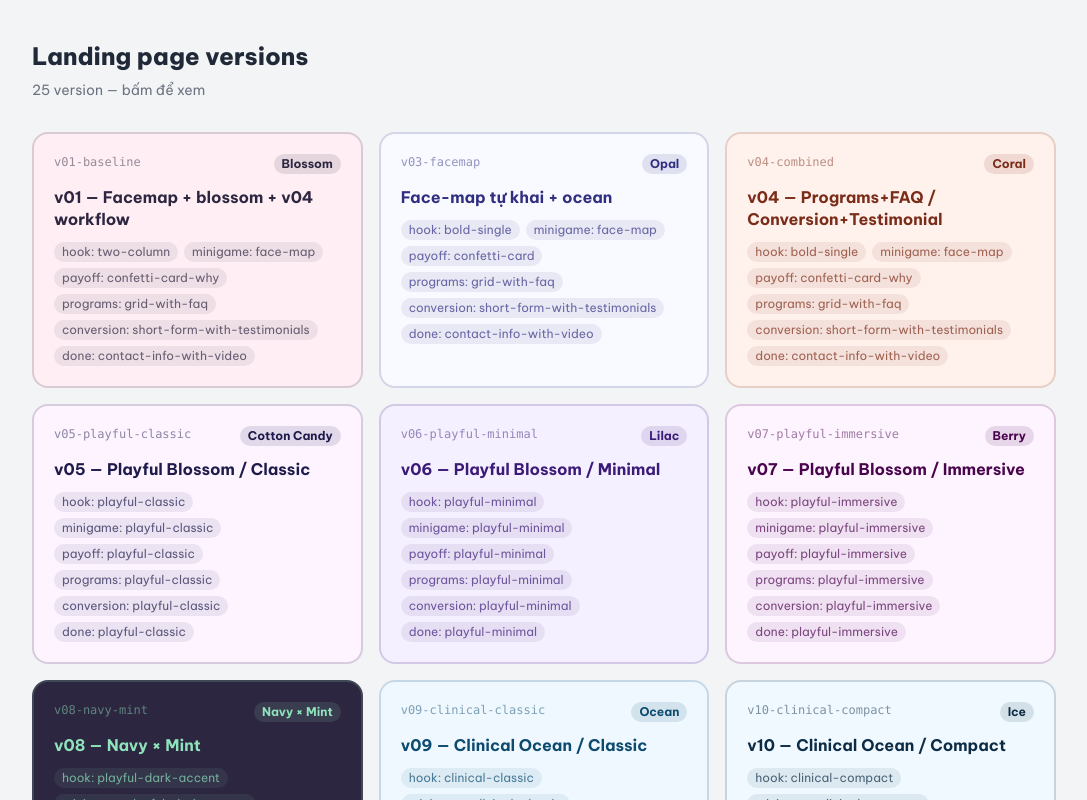
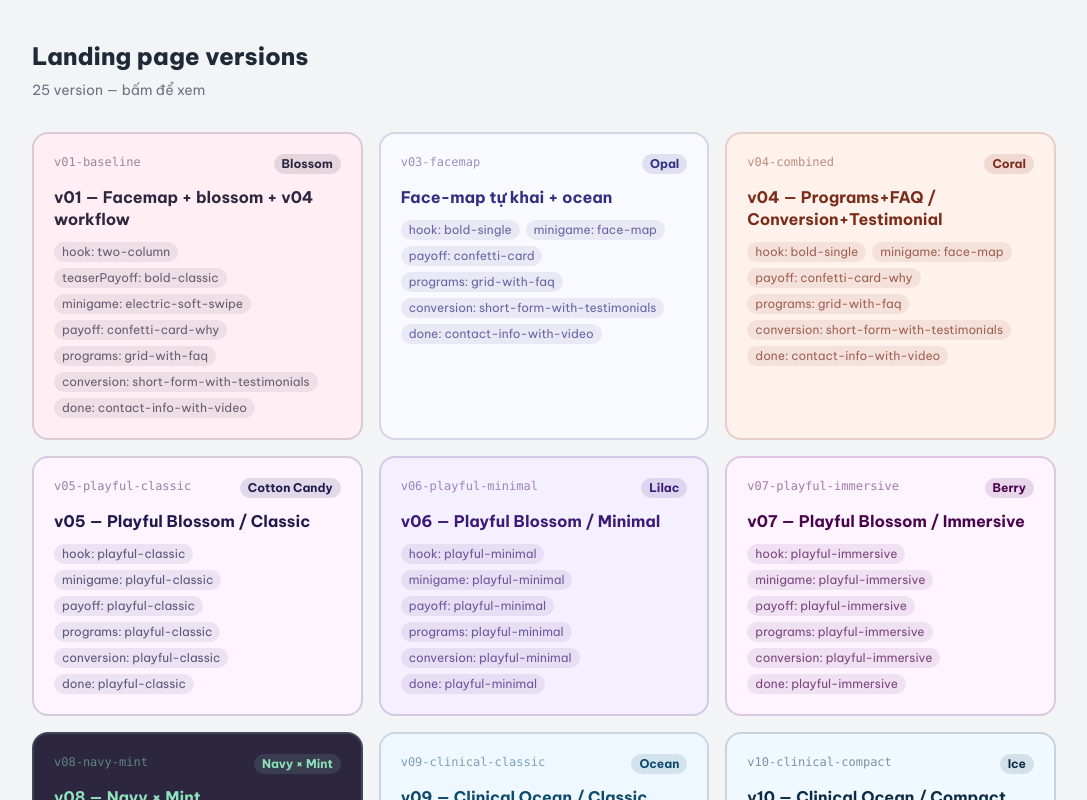
Before and after one commit to phuongnam204/landing-page, a Next.js app: page /versions in a window 1280 px wide. Shown: the top 800 px of the page, without its empty margins (96-1183 px from the left). Built offline with nearby package versions, Linux system fonts and the light colour scheme.

Commit message:
feat(v01,v02): add teaserPayoff and switch to electric-soft-swipe minigame

```diff
--- a/src/landing/recipes/v01-baseline.ts
+++ b/src/landing/recipes/v01-baseline.ts
@@ -5,11 +5,12 @@ export const v01Baseline: Recipe = {
   label: 'v01 — Facemap + blossom + v04 workflow',
   theme: 'blossom',
   slots: {
-    hook:       'two-column',
-    minigame:   'face-map',
-    payoff:     'confetti-card-why',
-    programs:   'grid-with-faq',
-    conversion: 'short-form-with-testimonials',
-    done:       'contact-info-with-video',
+    hook:         'two-column',
+    teaserPayoff: 'bold-classic',
+    minigame:     'electric-soft-swipe',
+    payoff:       'confetti-card-why',
+    programs:     'grid-with-faq',
+    conversion:   'short-form-with-testimonials',
+    done:         'contact-info-with-video',
   },
 };
--- /dev/null
+++ b/src/landing/recipes/v02-lilac.ts
@@ -0,0 +1,16 @@
+import type { Recipe } from '../validateRecipe';
+
+export const vPreviewWizard: Recipe = {
+  id: 'v02-lilac',
+  label: 'Lilac',
+  theme: 'lilac',
+  slots: {
+    hook:         'face-dual',
+    teaserPayoff: 'bold-classic',
+    minigame:     'electric-soft-swipe',
+    payoff:       'playful-immersive',
+    programs:     'playful-immersive',
+    conversion:   'playful-immersive',
+    done:         'playful-immersive',
+  },
+};
```
